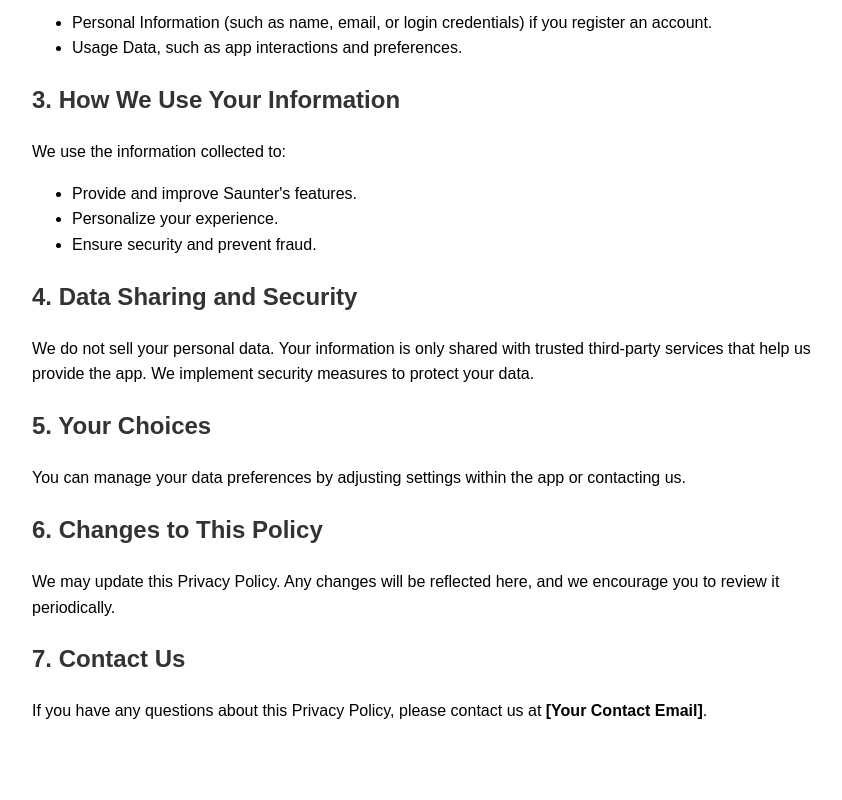
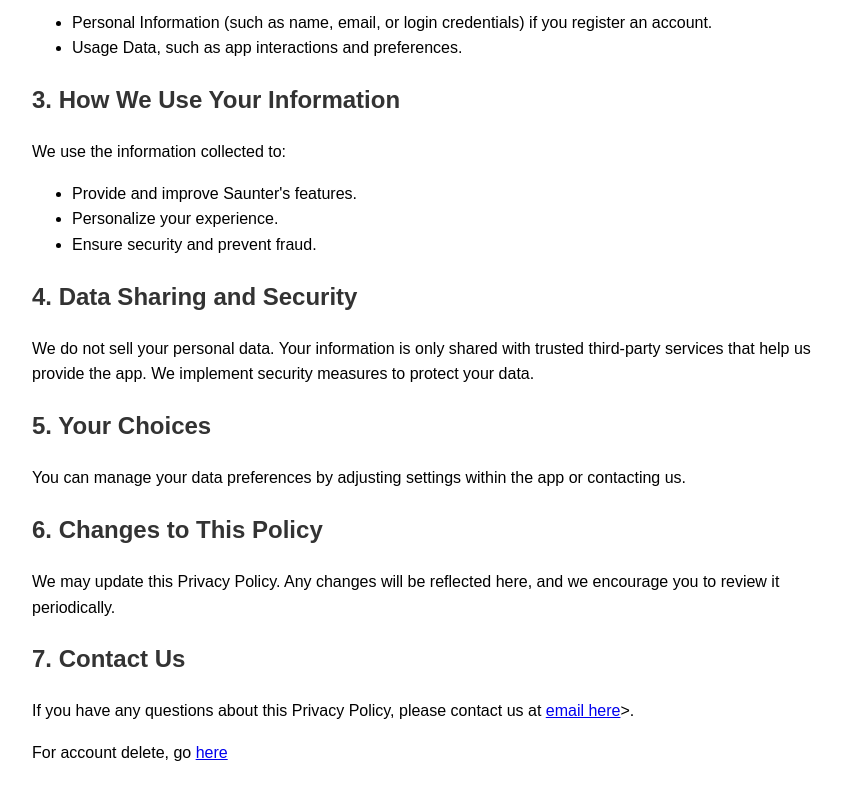
Before and after one commit to patrick-games/privacy-policy, a plain HTML site: page index.html in a window 1280 px wide. Shown: the part 399-1199 px from the top of the page, without its empty margins (208-1050 px from the left). Drawn offline with Linux system fonts and the light colour scheme.

Commit message:
Update index.html

```diff
--- a/index.html
+++ b/index.html
@@ -49,6 +49,7 @@
     <p>We may update this Privacy Policy. Any changes will be reflected here, and we encourage you to review it periodically.</p>
 
     <h2>7. Contact Us</h2>
-    <p>If you have any questions about this Privacy Policy, please contact us at <strong>[Your Contact Email]</strong>.</p>
+    <p>If you have any questions about this Privacy Policy, please contact us at <a href="mailto:contact@hikertimes.com">email here</a>>.</p>
+    <p>For account delete, go <a href="account-delete.html">here</a></p>
 </body>
 </html>
```
